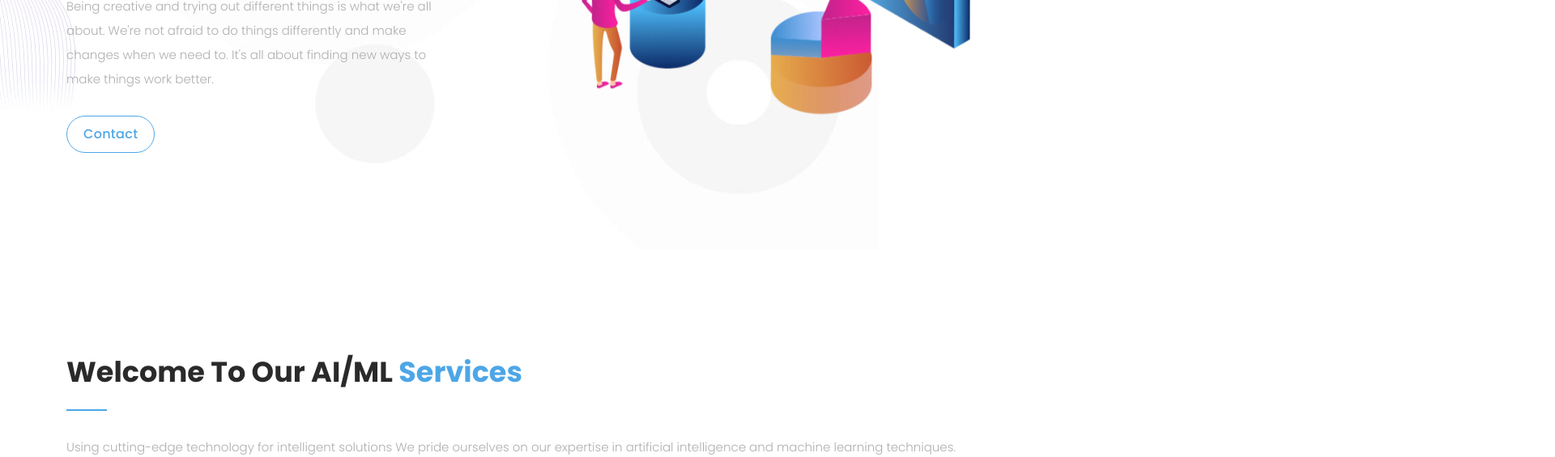
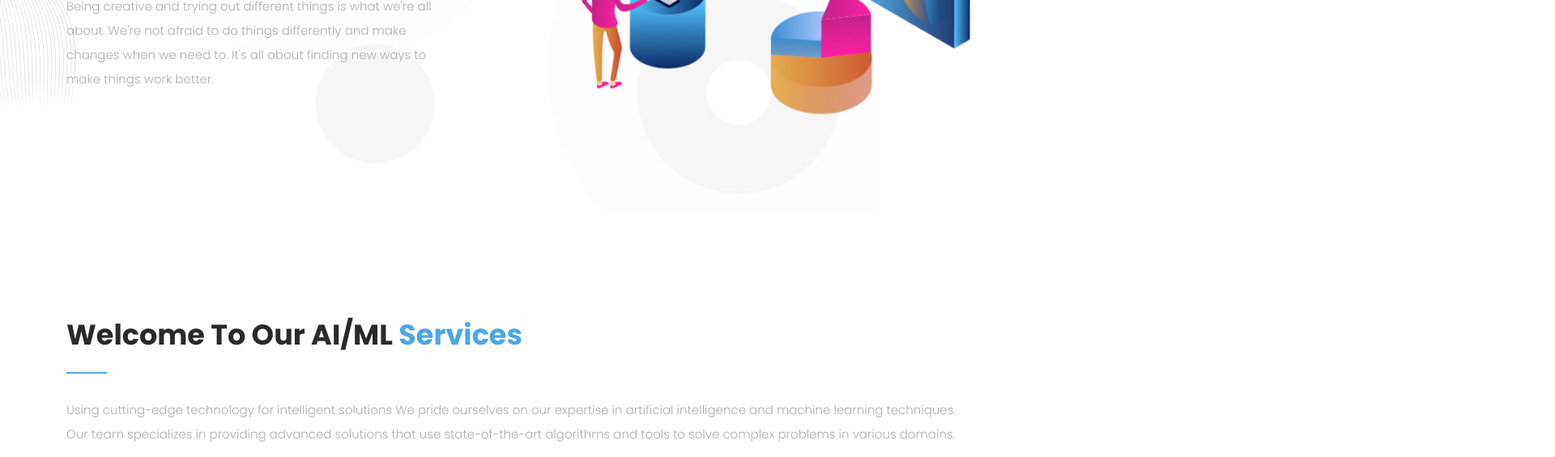
Before and after one commit to happicoding/alcorengg, a plain HTML site: page ai-ml.html in a window 1280 px wide. Shown: the part 532-1097 px from the top of the page at 81% size, 1920 px wide, since content can reach past the window. Drawn offline with Linux system fonts and the light colour scheme.

Commit message:
Contact Hide

```diff
--- a/ai-ml.html
+++ b/ai-ml.html
@@ -114,11 +114,11 @@ https://templatemo.com/tm-568-digimedia
                     <h2>Breaking Boundaries, Building Better Future</h2>
                     <p>Being creative and trying out different things is what we're all about. We're not afraid to do things differently and make changes when we need to. It's all about finding new ways to make things work better.</p>
                   </div>
-                  <div class="col-lg-12">
+                  <!-- <div class="col-lg-12">
                     <div class="border-first-button scroll-to-section">
                       <a href="#contact">Contact</a>
                     </div>
-                  </div>
+                  </div> -->
                 </div>
               </div>
             </div>
```
Also changed, not shown: cad.html (+2 -2 lines), cloud.html (+2 -2 lines), crm.html (+2 -2 lines), index.html (+2 -2 lines), webandmobile.html (+2 -2 lines).
